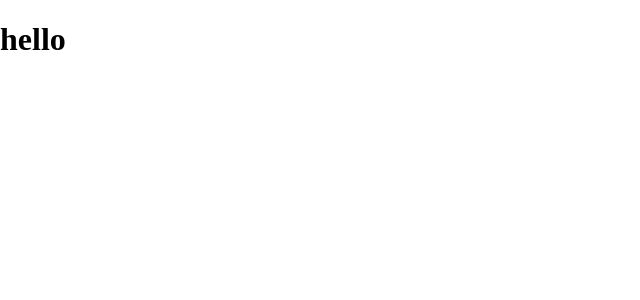
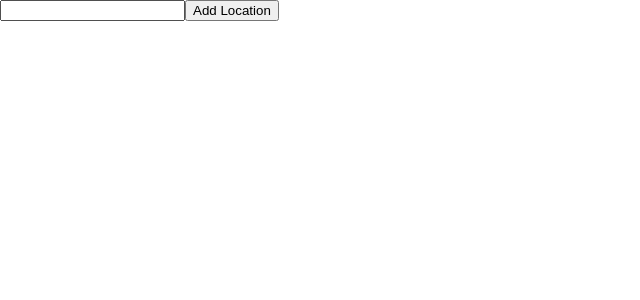
Before and after one commit to jmrojas94/top-nine, a React app: page / in a window 1280 px wide. Shown: the top 300 px of the page, without its empty margins (0-640 px from the left). Built offline with nearby package versions, Linux system fonts and the light colour scheme; the HTML template or start-up script is replaced by a standard one.

Commit message:
Adds button to add aditional inputs.

```diff
--- a/src/App.js
+++ /dev/null
@@ -1,17 +0,0 @@
-import React from 'react'
-
-import "./app.scss"
-
-export default class App extends React.Component {
-  constructor(props) {
-    super(props)
-  }
-
-  render() {
-    return (
-      <div className="main-wrapper">
-        <h1>hello</h1>
-      </div>
-    )
-  }
-}
--- /dev/null
+++ b/src/components/App.js
@@ -0,0 +1,42 @@
+import React from 'react'
+
+import Input from './Input.js'
+import Locations from './Locations.js'
+import Map from './Map.js'
+
+import "../styles/app.scss"
+
+export default class App extends React.Component {
+  constructor(props) {
+    super(props)
+    this.state = {
+      locations: [
+        {
+          location: ""
+        }
+      ]
+    }
+    this.addLocationInput = this.addLocationInput.bind(this)
+  }
+
+  addLocationInput = () => {
+    var newLocation = {
+      location: ""
+    }
+    this.setState({
+      locations: this.state.locations.concat(newLocation)
+    })
+  }
+
+  render() {
+    return (
+      <div className="main-wrapper">
+        <Locations locations={this.state.locations} addLocationInput={this.addLocationInput}>
+          {this.state.locations.map((locations) => {
+            return <Input />
+          })}
+        </Locations>
+      </div>
+    )
+  }
+}
--- /dev/null
+++ b/src/components/Input.js
@@ -0,0 +1,7 @@
+import React, { Component } from 'react'
+
+const Input = () => (
+  <input type="text" />
+)
+
+export default Input
--- /dev/null
+++ b/src/components/Locations.js
@@ -0,0 +1,18 @@
+import React from 'react'
+
+export default class Locations extends React.Component {
+  constructor(props) {
+    super(props)
+  }
+
+  render() {
+    return (
+      <div>
+        <div>
+          {this.props.children}
+          <button onClick={this.props.addLocationInput.bind(this)}>Add Location</button>
+        </div>
+      </div>
+    )
+  }
+}
--- /dev/null
+++ b/src/components/Map.js
@@ -0,0 +1,10 @@
+import React, { Component } from 'react'
+
+export default class Map extends Component {
+  render() {
+    return (
+      <div className='google-map'>
+      </div>
+    )
+  }
+}
--- a/src/index.js
+++ b/src/index.js
@@ -1,6 +1,6 @@
 import React from 'react'
 import { render } from 'react-dom'
-import App from "./App.js"
+import App from "./components/App.js"
 
 render(
   <App />,
--- a/src/app.scss
+++ b/src/styles/app.scss
@@ -4,3 +4,5 @@ body {
   padding: 0;
   font-weight: 300;
 }
+
+@import './inputs.scss'
--- /dev/null
+++ b/src/styles/inputs.scss
@@ -0,0 +1,5 @@
+.main-wrapper {
+  h1 {
+    color: blue;
+  }
+}
```
